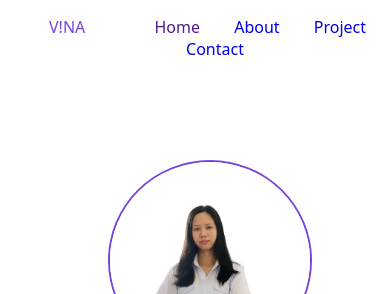
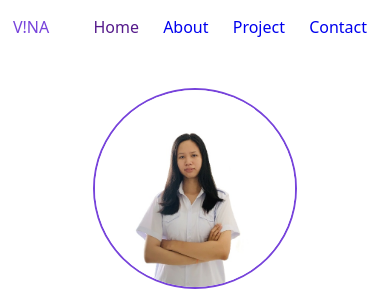
Before and after one commit to qxxq-lcvn/My-Portfolio, a plain HTML site: page index.html in a window 390 px wide. Shown: the top 294 px of the page. Drawn offline with Linux system fonts and the light colour scheme.

Commit message:
Update index.css

```diff
--- a/index.css
+++ b/index.css
@@ -34,6 +34,20 @@ body {
     }
 }
 
+@media only screen and (max-width: 400px) {
+    #logo {
+        margin-right: 30px;
+    }
+
+    .nav ul {
+        padding-left: 0px;
+    }
+
+    .nav ul li a {
+        margin: 10px;
+    }
+}
+
 /* Intro */
 #profile {
     width: 200px;
@@ -58,6 +72,13 @@ body {
     .part {
         margin: 100px 0px;
         padding: 0px 100px;
+    }
+}
+
+@media only screen and (max-width: 400px) {
+    .part {
+        margin: 50px 0px;
+        padding: 0px 50px;
     }
 }
 
@@ -156,10 +177,10 @@ body {
 
 /* Contact */
 #contact ul {
-    padding: 10px 30%;
+    padding: 10px 30px;
 }
 
-#contact i{
+#contact i {
     display: block;
     text-align: left;
     padding: 10px;
```
